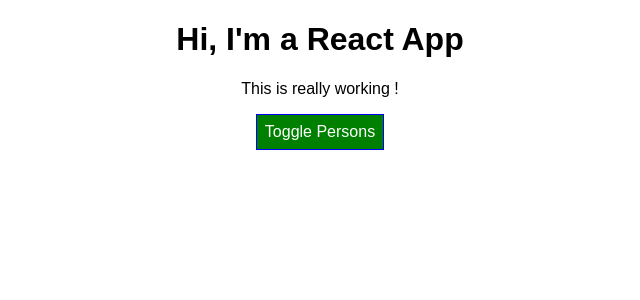
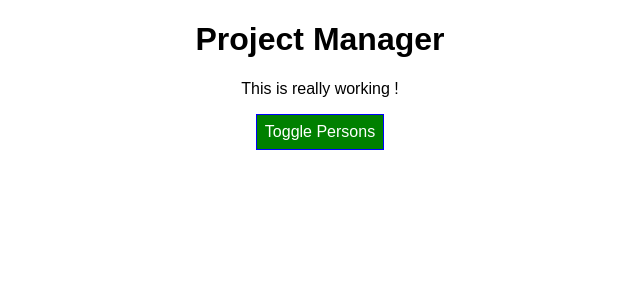
Before and after one commit to GGuillaumeJF/REACT-GUIDE-UDEMY, a React app: page / in a window 1280 px wide. Shown: the top 300 px of the page, without its empty margins (320-960 px from the left). Built offline with nearby package versions, Linux system fonts and the light colour scheme.

Commit message:
Section 88

```diff
--- a/src/components/Cockpit/Cockpit.js
+++ b/src/components/Cockpit/Cockpit.js
@@ -20,7 +20,7 @@ const cockpit = (props) => {
 
     return (
         <div className = {classes.Cockpit}>
-            <h1>Hi, I'm a React App</h1>
+            <h1>{props.Title}</h1>
             <p className={assignedClasses.join(' ')}>This is really working !</p>
             <button
             className={btnClass}
--- a/src/containers/App.js
+++ b/src/containers/App.js
@@ -59,6 +59,7 @@ class App extends Component {
     return (
         <div className={classes.App}>
           <Cockpit
+          Title = {this.props.appTitle}
           showPersons = {this.state.showPersons}
           persons = {this.state.persons}
           clicked = {this.togglePersonsHandler}
--- a/src/index.js
+++ b/src/index.js
@@ -4,5 +4,5 @@ import './index.css';
 import App from './containers/App';
 import registerServiceWorker from './registerServiceWorker';
 
-ReactDOM.render(<App />, document.getElementById('root'));
+ReactDOM.render(<App appTitle="Project Manager" />, document.getElementById('root'));
 registerServiceWorker();
```
